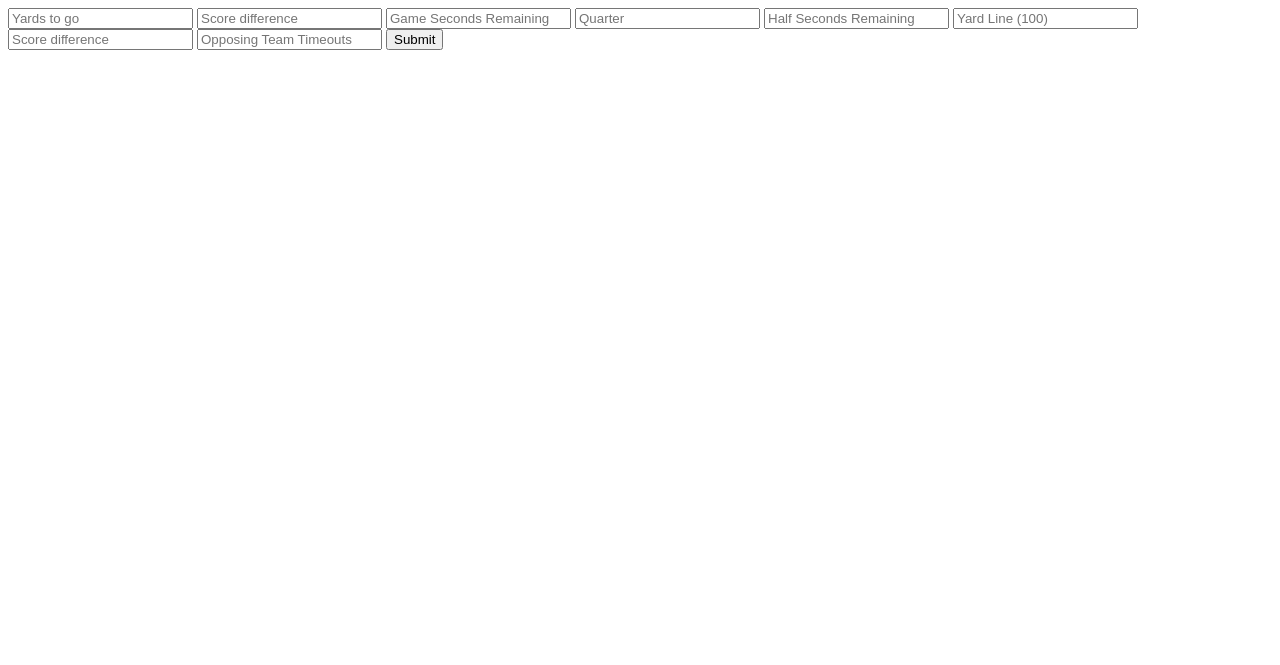
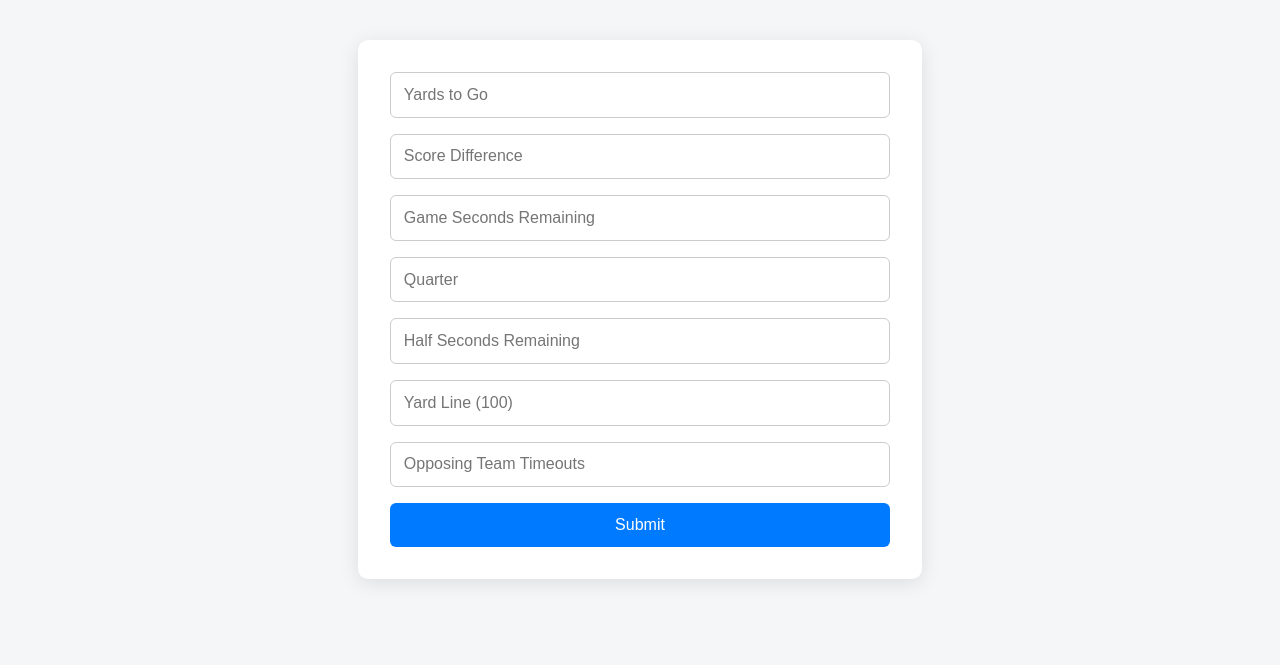
Before and after one commit to surjadhanaAristo/Fourth-Down-Decision, a plain HTML site: page frontend/public/index.html in a window 1280 px wide. Drawn offline with Linux system fonts and the light colour scheme.

Commit message:
Update index
update front end

```diff
--- a/frontend/public/index.html
+++ b/frontend/public/index.html
@@ -1,13 +1,71 @@
+<!DOCTYPE html>
+<html lang="en">
+<head>
+  <meta charset="UTF-8" />
+  <meta name="viewport" content="width=device-width, initial-scale=1.0" />
+  <title>Fourth Down Decision</title>
+  <style>
+    body {
+      font-family: 'Segoe UI', sans-serif;
+      background-color: #f4f6f8;
+      display: flex;
+      flex-direction: column;
+      align-items: center;
+      padding: 2rem;
+    }
+
+    form {
+      background-color: #ffffff;
+      padding: 2rem;
+      border-radius: 10px;
+      box-shadow: 0 4px 20px rgba(0, 0, 0, 0.1);
+      width: 100%;
+      max-width: 500px;
+      display: flex;
+      flex-direction: column;
+      gap: 1rem;
+    }
+
+    input {
+      padding: 0.8rem;
+      border: 1px solid #ccc;
+      border-radius: 6px;
+      font-size: 1rem;
+    }
+
+    button {
+      padding: 0.8rem;
+      background-color: #007bff;
+      color: white;
+      border: none;
+      border-radius: 6px;
+      font-size: 1rem;
+      cursor: pointer;
+      transition: background-color 0.2s ease-in-out;
+    }
+
+    button:hover {
+      background-color: #0056b3;
+    }
+
+    #output {
+      margin-top: 1.5rem;
+      font-size: 1.2rem;
+      color: #333;
+      text-align: center;
+    }
+  </style>
+</head>
+<body>
+
   <form id="form">
-  <input name="ydstogo" placeholder="Yards to go" />
-  <input name="score_diff" placeholder="Score difference" />
-  <input name="game_seconds_remaining" placeholder="Game Seconds Remaining" />
-  <input name="qtr" placeholder="Quarter" />
-  <input name="half_seconds_remaining" placeholder="Half Seconds Remaining" />
-  <input name="yardline_100" placeholder="Yard Line (100)" />
-  <input name="score_diff" placeholder="Score difference" />
-  <input name="posteam_timeouts_remaining" placeholder="Opposing Team Timeouts" />
-
+    <input name="ydstogo" placeholder="Yards to Go" required />
+    <input name="score_diff" placeholder="Score Difference" required />
+    <input name="game_seconds_remaining" placeholder="Game Seconds Remaining" required />
+    <input name="qtr" placeholder="Quarter" required />
+    <input name="half_seconds_remaining" placeholder="Half Seconds Remaining" required />
+    <input name="yardline_100" placeholder="Yard Line (100)" required />
+    <input name="posteam_timeouts_remaining" placeholder="Opposing Team Timeouts" required />
     <button type="submit">Submit</button>
   </form>
 
@@ -27,11 +85,7 @@
         yardline_100: parseInt(formData.get("yardline_100")),
         posteam_timeouts_remaining: parseInt(formData.get("posteam_timeouts_remaining")),
       };
-    const res = await fetch("https://fourth-down-decision.onrender.com/predict", {
-      method: "POST",
-      headers: { "Content-Type": "application/json" },
-      body: JSON.stringify(payload)
-    });
+
       try {
         const res = await fetch("https://fourth-down-decision.onrender.com/predict", {
           method: "POST",
@@ -47,3 +101,6 @@
       }
     };
   </script>
+
+</body>
+</html>
```
Lines whose indentation alone changed are shown as unchanged.
